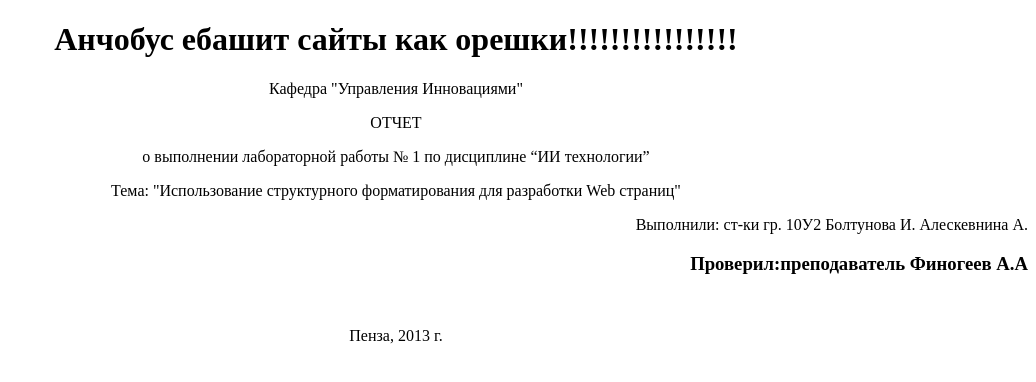
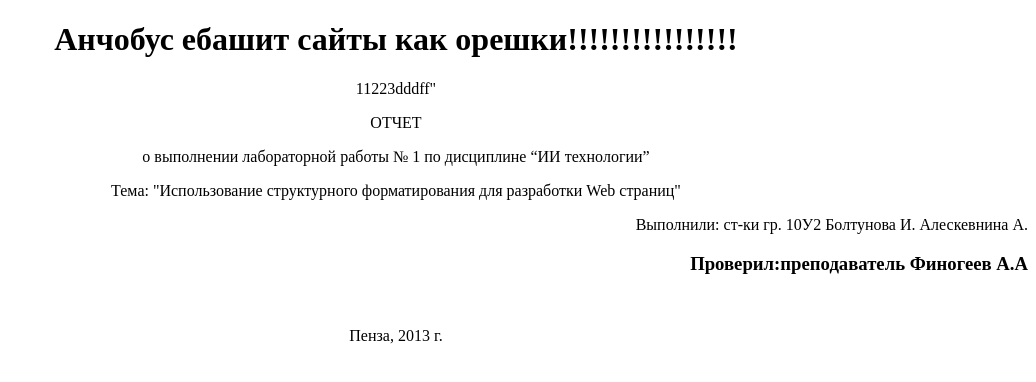
Before and after one commit to Dmitriyshat/new-priject, a plain HTML site: page index.html in a window 1280 px wide. Shown: the whole page, without its empty margins (244-1280 px from the left). Drawn offline with Linux system fonts and the light colour scheme.

Commit message:
'message'

```diff
--- a/index.html
+++ b/index.html
@@ -9,7 +9,7 @@
 </head>
 <body>
 <h1 align="center">Анчобус ебашит сайты как орешки!!!!!!!!!!!!!!!!</h1>
-<p align="center">Кафедра "Управления Инновациями"<p>
+<p align="center">11223dddff"<p>
 <p align="center">ОТЧЕТ<p>
 <p align="center">о выполнении лабораторной работы  № 1
 по дисциплине “ИИ технологии”<p>
```
